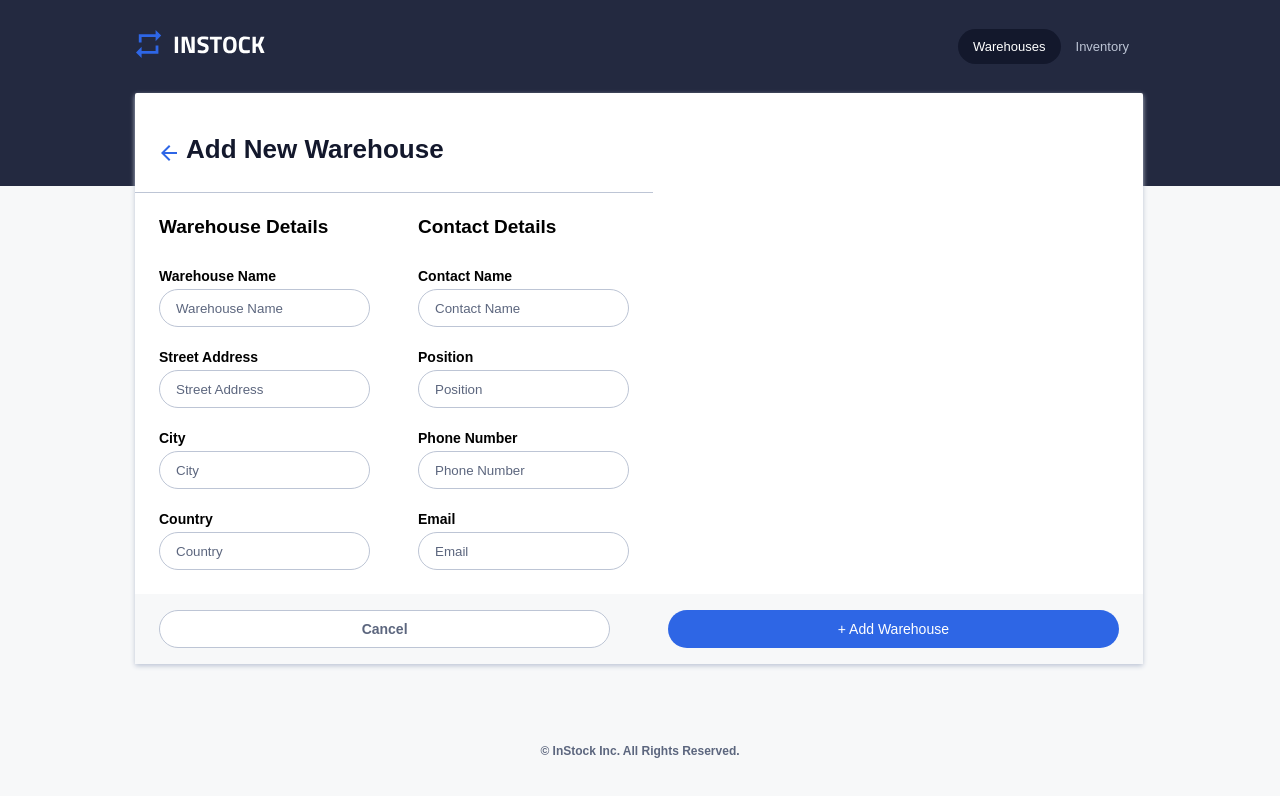
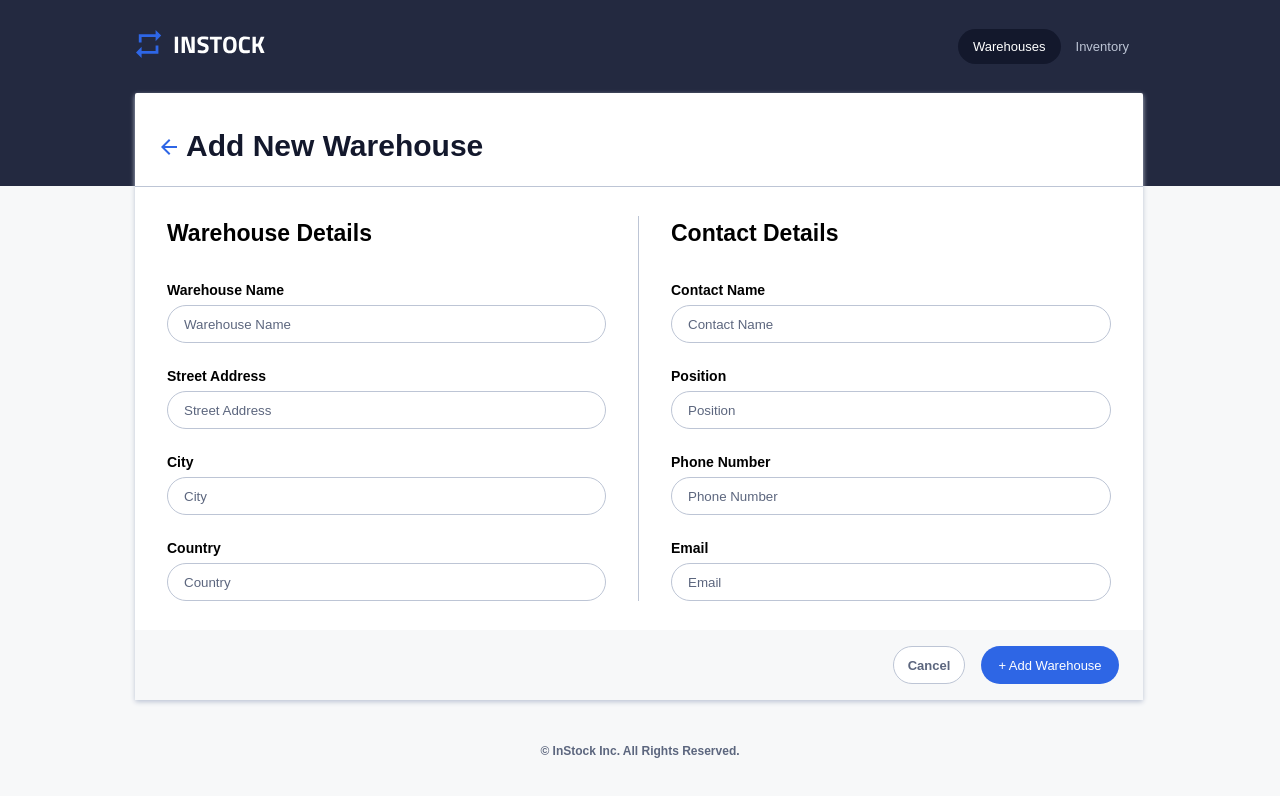
Before and after one commit to MoeyR/instock, a React (Create React App) app: page /warehouses/add in a window 1280 px wide. Shown: the top 796 px of the page. Built offline with nearby package versions, Linux system fonts and the light colour scheme.

Commit message:
added responsive designs and changed px to rem for WarehouseAdd.scss

```diff
--- a/src/pages/WarehouseAdd/WarehouseAdd.scss
+++ b/src/pages/WarehouseAdd/WarehouseAdd.scss
@@ -1,95 +1,144 @@
 @use "../../styles/partials/colors" as *;
 @use "../../styles/partials/mixins" as *;
 
-.main{
-    box-shadow: 0 0.125rem 0.3125rem 0 $cloud;
-    border-radius: 0.125rem;
+.main {
+  box-shadow: 0 2px 5px 0 $cloud;
+  border-radius: 2px;
   background-color: $white;
   position: absolute;
-    top: 8.0625rem;
+  top: 129px;
   left: 50%;
   margin-left: -46%;
   width: 92%;
-    min-width: 18.375rem;
+  min-width: 294px;
   z-index: 1;
 
   @include tablet {
-      top: 5.8125rem;
+    top: 93px;
     margin-left: -45.5%;
     width: 91%;
   }
   @include desktop {
-      width: 63rem;
-      margin-left: -31.5625rem;
+    width: 1008px;
+    margin-left: -505px;
   }
 
   //----- title section ----- //
-    .title-section{
+  .title-section {
     display: flex;
     flex-direction: row;
     align-items: flex-end;
-      padding: 36px 24px 23px;
+    padding: 2.25rem 1.5rem 1.4375rem;
 
-      &__back-icon{
-        margin-left: -2px;
+    @include tablet {
+      border-bottom: 0.0625rem solid $cloud;
     }
 
-       &__page-title{
-        font-size: 26px;
-        margin-left: 5px;
+    &__back-icon {
+      margin-left: -0.125rem;
+    }
+
+    &__page-title {
+      font-size: 1.625rem;
+      margin-left: 0.3125rem;
+
+      @include tablet {
+        font-size: 1.875rem;
+        line-height: 2.125rem;
+      }
     }
   }
 
+  // ----- form ----- //
+  .form {
+    width: 100%;
 
-    // ----- form ----- //
-    .form{
-
-      &-wrap{
+    &-wrap {
       display: flex;
       flex-direction: column;
 
-        @include tablet{
+      @include tablet {
         flex-direction: row;
       }
     }
 
-      .subtitle{
-        font-size: 19px;
-        line-height: 20px;
-        margin-bottom: 31px;
-      }
+    .subtitle {
+      font-size: 1.1875rem;
+      line-height: 1.25rem;
+      margin-bottom: 1.9375rem;
 
-      &__label-inputs-wrap{
-        border-top: 1px solid $cloud;
-        padding: 24px;
-      }
-
-      &__labels{
-        display: block;
-        margin-top: 22px;
-
-        .label-text{
-          font-weight: 600;
-          margin-bottom: 4px;
-          line-height: 17px;
+      @include tablet {
+        font-size: 1.4375rem;
+        line-height: 2.1875rem;
       }
     }
 
-      &-input{
+    &__label-inputs-wrap {
+      border-top: 0.0625rem solid $cloud;
+      padding: 1.5rem;
+      @include tablet {
+        width: 50%;
+        border-top: none;
+        padding: 0;
+        margin: 1.8125rem 0;
+        padding: 0 2rem;
+      }
+    }
+
+    &__label-inputs-wrap:first-of-type {
+      border-right: 0.0625rem solid $cloud;
+    }
+
+    &__labels {
+      display: block;
+      margin-top: 1.375rem;
+      @include tablet {
+        margin-top: 1.5625rem;
+      }
+
+      .label-text {
+        font-weight: 600;
+        margin-bottom: 0.25rem;
+        line-height: 1.0625rem;
+        @include tablet {
+          margin-bottom: 0.375rem;
+        }
+      }
+    }
+
+    &-input {
       width: 100%;
     }
 
-      &__buttons{
+    &__buttons {
       @include flex-space-between;
       background-color: $lightgrey;
-        padding: 16px 24px;
+      padding: 1rem 1.5rem;
+      @include tablet {
+        justify-content: flex-end;
+      }
 
-        .secondary-button, .primary-button{
+      .secondary-button,
+      .primary-button {
         width: 47%;
       }
-        .primary-button{
+
+      .secondary-button {
+        @include tablet {
+          width: 4.5rem;
+          padding: 0 0.375rem;
+          font-size: 0.8125rem;
+          margin-right: 16px;
+        }
+      }
+
+      .primary-button {
         font-weight: 500;
+        @include tablet {
+          width: 8.625rem;
+          font-size: 0.8125rem;
         }
       }
     }
   }
+}
```
Also changed, not shown: src/pages/WarehouseAdd/WarehouseAdd.jsx (+79 -36 lines). Lines whose indentation alone changed are shown as unchanged.
